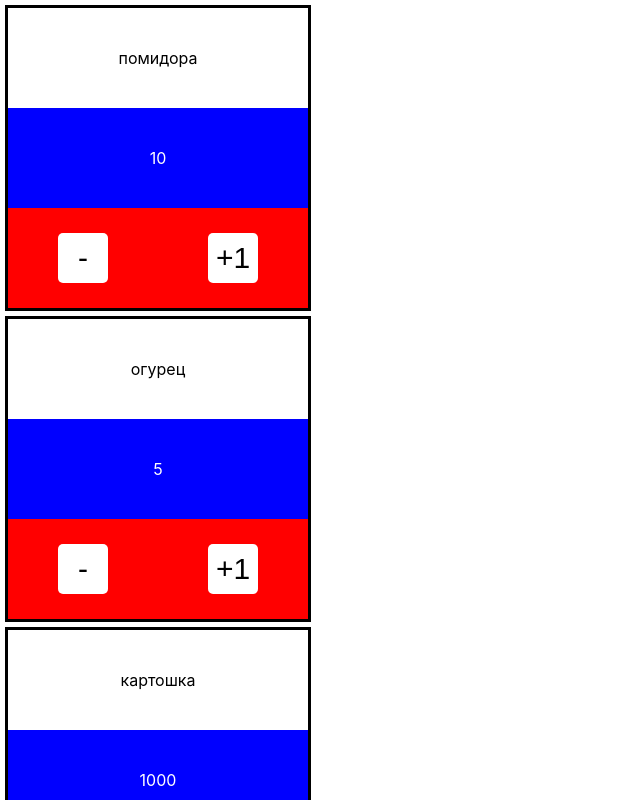
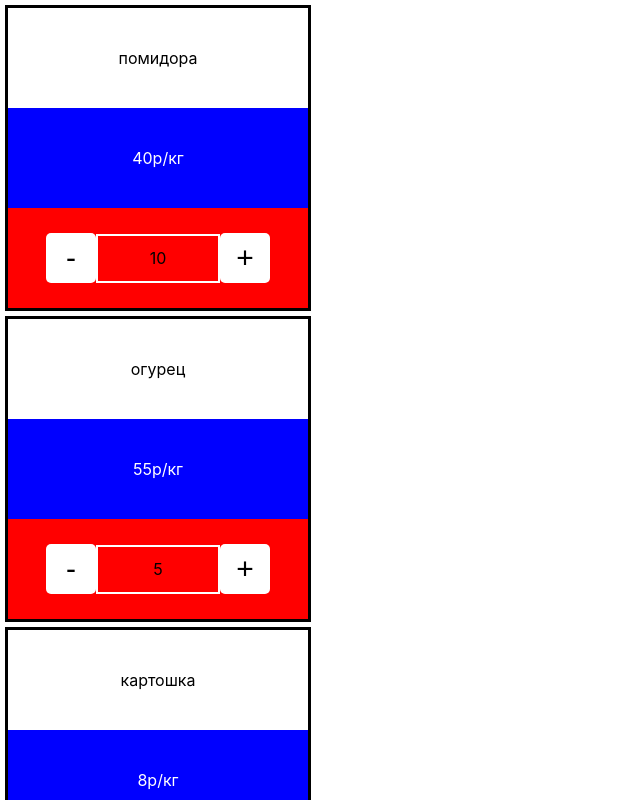
Before and after one commit to Ken760/shop-app, a React app: page / in a window 1280 px wide. Shown: the top 800 px of the page, without its empty margins (0-640 px from the left). Built offline with nearby package versions, Linux system fonts and the light colour scheme; the HTML template or start-up script is replaced by a standard one.

Commit message:
added productPrice, edit productAmount

```diff
--- a/src/App.jsx
+++ b/src/App.jsx
@@ -6,10 +6,10 @@ import Card from './components/side/Сard/Card'
 function App() {
   return (
     <div className="App">
-      <Card productName="помидора" productAmount="10"/>
-      <Card productName="огурец" productAmount="5"/>
-      <Card productName="картошка" productAmount="1000"/>
-      <Card productName="лук" productAmount="1"/>
+      <Card productName="помидора" productPrice="40р/кг" productAmount="10"/>
+      <Card productName="огурец" productPrice="55р/кг" productAmount="5"/>
+      <Card productName="картошка" productPrice=" 8р/кг" productAmount="1000"/>
+      <Card productName="лук" productPrice="12р/кг" productAmount="1"/>
     </div>
   );
 }
--- a/src/components/base/Button/Button.css
+++ b/src/components/base/Button/Button.css
@@ -10,7 +10,6 @@
   border: 0;
   border-radius: 5px;
   transition: all 0.15s ease;
-  margin: 50px;
 }
 .simple-button:hover {
   transform: scale(1.01);
--- a/src/components/side/Сard/Card.css
+++ b/src/components/side/Сard/Card.css
@@ -35,3 +35,12 @@
   align-items: center;
   text-align: center;
 }
+.contoller-amount{
+  border: 2px solid white;
+  width: 120px;
+  height: 45px;
+  display: flex;
+  justify-content: center;
+  align-items: center;
+  text-align: center;
+}
--- a/src/components/side/Сard/Card.jsx
+++ b/src/components/side/Сard/Card.jsx
@@ -6,18 +6,19 @@ import Button from '../../base/Button/Button';
  * Компонент карточки.
  */
 const Card = (props) => {
-    const { productName, productAmount } = props;
+    const { productName, productAmount, productPrice } = props;
     return <section className="product-card">
         <div>
             <div className="top-panel">
                 <span>{productName}</span>
             </div>
             <div className="middle-container">
-                <span>{productAmount}</span>
+                <span>{productPrice}</span>
             </div>
             <div className="controller-container">
                 <Button text="-"></Button>
-                <Button text="+1"></Button>
+                <span className="contoller-amount">{productAmount}</span>
+                <Button text="+"></Button>
             </div>
         </div>
     </section>
```
